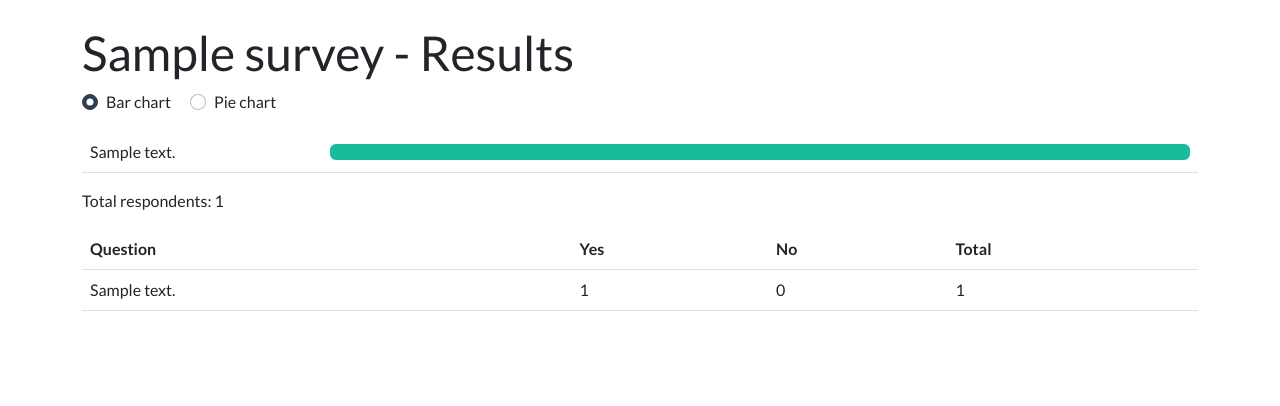
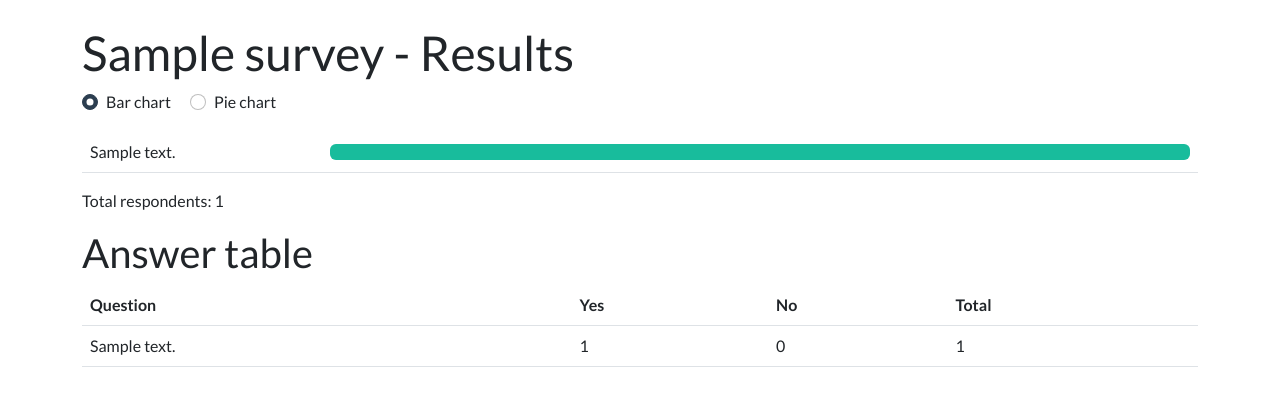
Before and after one commit to Wikimedia-Suomi/wikikysely, a Django app: page /en/results/1/ in a window 1280 px wide. Shown: the part 72-478 px from the top of the page. Run offline with Django 4.2, Linux system fonts and the light colour scheme; a user stored in the database is signed in; tables that the repository leaves empty hold one stand-in row (values such as "Sample post"); some libraries are stand-ins or nearby versions.

Commit message:
Add Vastaustaulukko heading on results page

```diff
--- a/templates/survey/results.html
+++ b/templates/survey/results.html
@@ -39,6 +39,7 @@
 </div>
 </div>
 <p class="mt-3">{% translate 'Total respondents' %}: {{ total_users }}</p>
+<h2>{% translate 'Answer table' %}</h2>
 <table class="table">
 <thead><tr><th>{% translate 'Question' %}</th><th>{% translate 'Yes' %}</th><th>{% translate 'No' %}</th><th>{% translate 'Total' %}</th></tr></thead>
 <tbody>
```
Also changed, not shown: wikikysely_project/survey/tests/test_views.py (+1 -0 lines), locale/fi/LC_MESSAGES/django.po, locale/sv/LC_MESSAGES/django.po.
